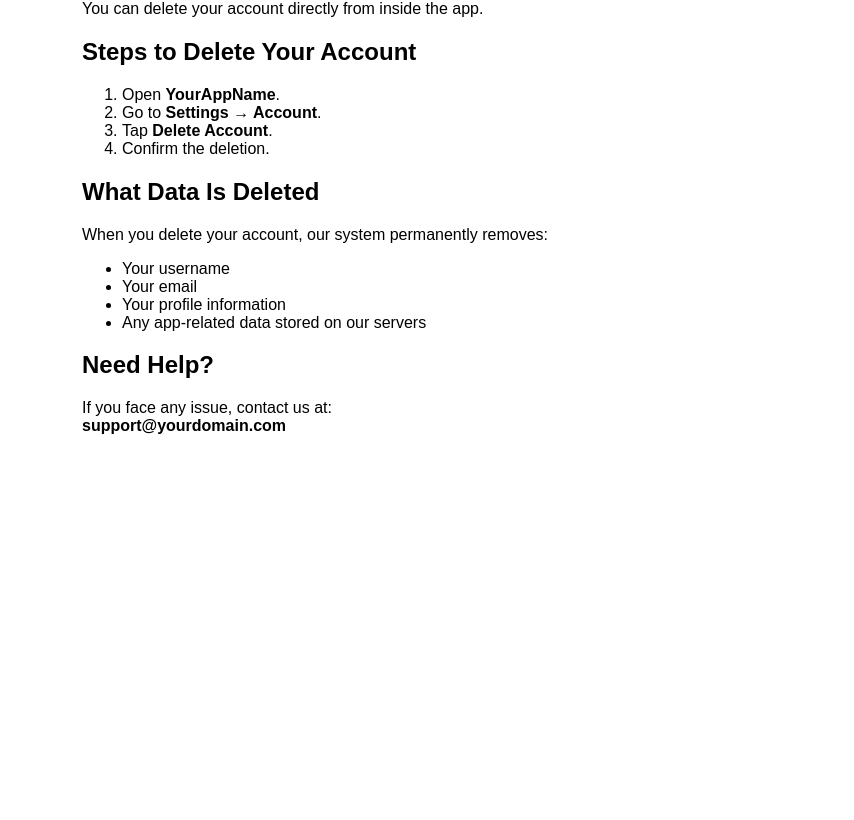
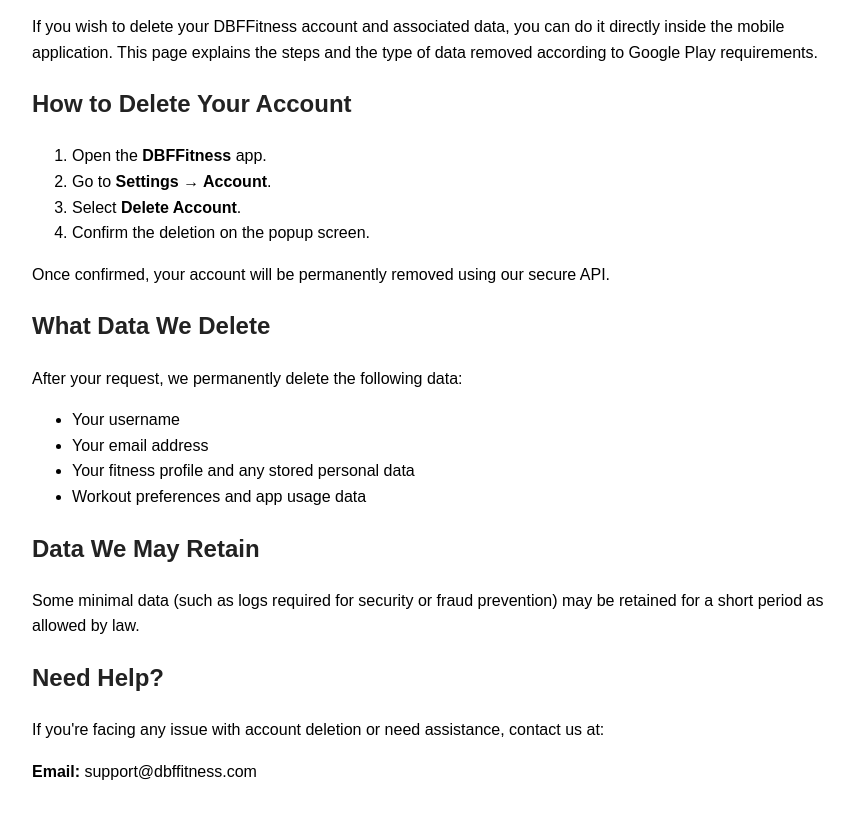
Before and after one commit to ThakurHammad/DBFFitness-delete-account, a plain HTML site: page index.html in a window 1280 px wide. Shown: the part 100-920 px from the top of the page, without its empty margins (208-1062 px from the left). Before the commit the page ends 800 px from the top, so only its background shows below. Drawn offline with Linux system fonts and the light colour scheme.

Commit message:
Update account deletion page for DBFFitness

```diff
--- a/index.html
+++ b/index.html
@@ -1,32 +1,62 @@
 <!DOCTYPE html>
-<html>
+<html lang="en">
 <head>
-  <title>Delete Account – YourAppName</title>
   <meta charset="UTF-8" />
+  <meta name="viewport" content="width=device-width, initial-scale=1.0" />
+  <title>Delete Account – DBFFitness</title>
+  <style>
+    body {
+      font-family: Arial, sans-serif;
+      max-width: 800px;
+      margin: auto;
+      padding: 20px;
+      line-height: 1.6;
+    }
+    h1, h2 {
+      color: #222;
+    }
+  </style>
 </head>
-<body style="font-family: Arial; padding: 20px; max-width: 700px; margin:auto;">
-  <h1>Delete Your Account – YourAppName</h1>
 
-  <p>You can delete your account directly from inside the app.</p>
+<body>
+  <h1>Delete Your Account – DBFFitness</h1>
 
-  <h2>Steps to Delete Your Account</h2>
+  <p>
+    If you wish to delete your DBFFitness account and associated data, you can do it
+    directly inside the mobile application. This page explains the steps and the
+    type of data removed according to Google Play requirements.
+  </p>
+
+  <h2>How to Delete Your Account</h2>
   <ol>
-    <li>Open <strong>YourAppName</strong>.</li>
+    <li>Open the <strong>DBFFitness</strong> app.</li>
     <li>Go to <strong>Settings → Account</strong>.</li>
-    <li>Tap <strong>Delete Account</strong>.</li>
-    <li>Confirm the deletion.</li>
+    <li>Select <strong>Delete Account</strong>.</li>
+    <li>Confirm the deletion on the popup screen.</li>
   </ol>
 
-  <h2>What Data Is Deleted</h2>
-  <p>When you delete your account, our system permanently removes:</p>
+  <p>Once confirmed, your account will be permanently removed using our secure API.</p>
+
+  <h2>What Data We Delete</h2>
+  <p>After your request, we permanently delete the following data:</p>
   <ul>
     <li>Your username</li>
-    <li>Your email</li>
-    <li>Your profile information</li>
-    <li>Any app-related data stored on our servers</li>
+    <li>Your email address</li>
+    <li>Your fitness profile and any stored personal data</li>
+    <li>Workout preferences and app usage data</li>
   </ul>
 
+  <h2>Data We May Retain</h2>
+  <p>
+    Some minimal data (such as logs required for security or fraud prevention)
+    may be retained for a short period as allowed by law.
+  </p>
+
   <h2>Need Help?</h2>
-  <p>If you face any issue, contact us at: <br><strong>support@yourdomain.com</strong></p>
+  <p>
+    If you're facing any issue with account deletion or need assistance, contact us at:
+  </p>
+
+  <p><strong>Email:</strong> support@dbffitness.com</p>
 </body>
 </html>
```
